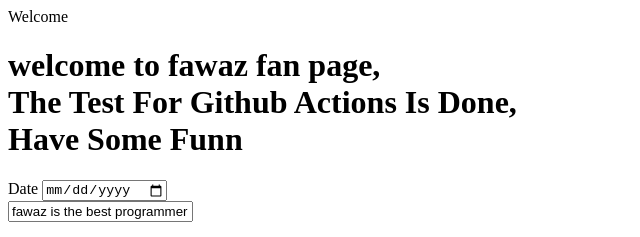
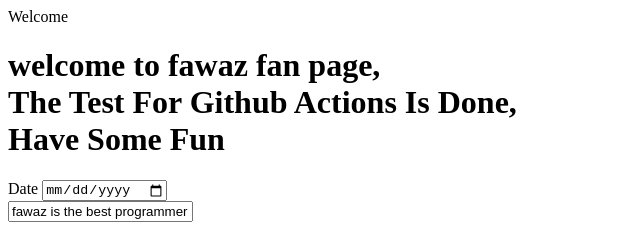
Before and after one commit to Fawazkh80/ARV-Testing, a plain HTML site: page index.html in a window 1280 px wide. Shown: the top 237 px of the page, 0-640 px from the left. Drawn offline with Linux system fonts and the light colour scheme.

Commit message:
Update index.html

```diff
--- a/index.html
+++ b/index.html
@@ -14,7 +14,7 @@
         <h1>
             welcome to fawaz fan page,<br>
             The Test For Github Actions Is Done,<br>
-            Have Some Funn
+            Have Some Fun
         </h1>
 
         <form action="" method="POST">
```
